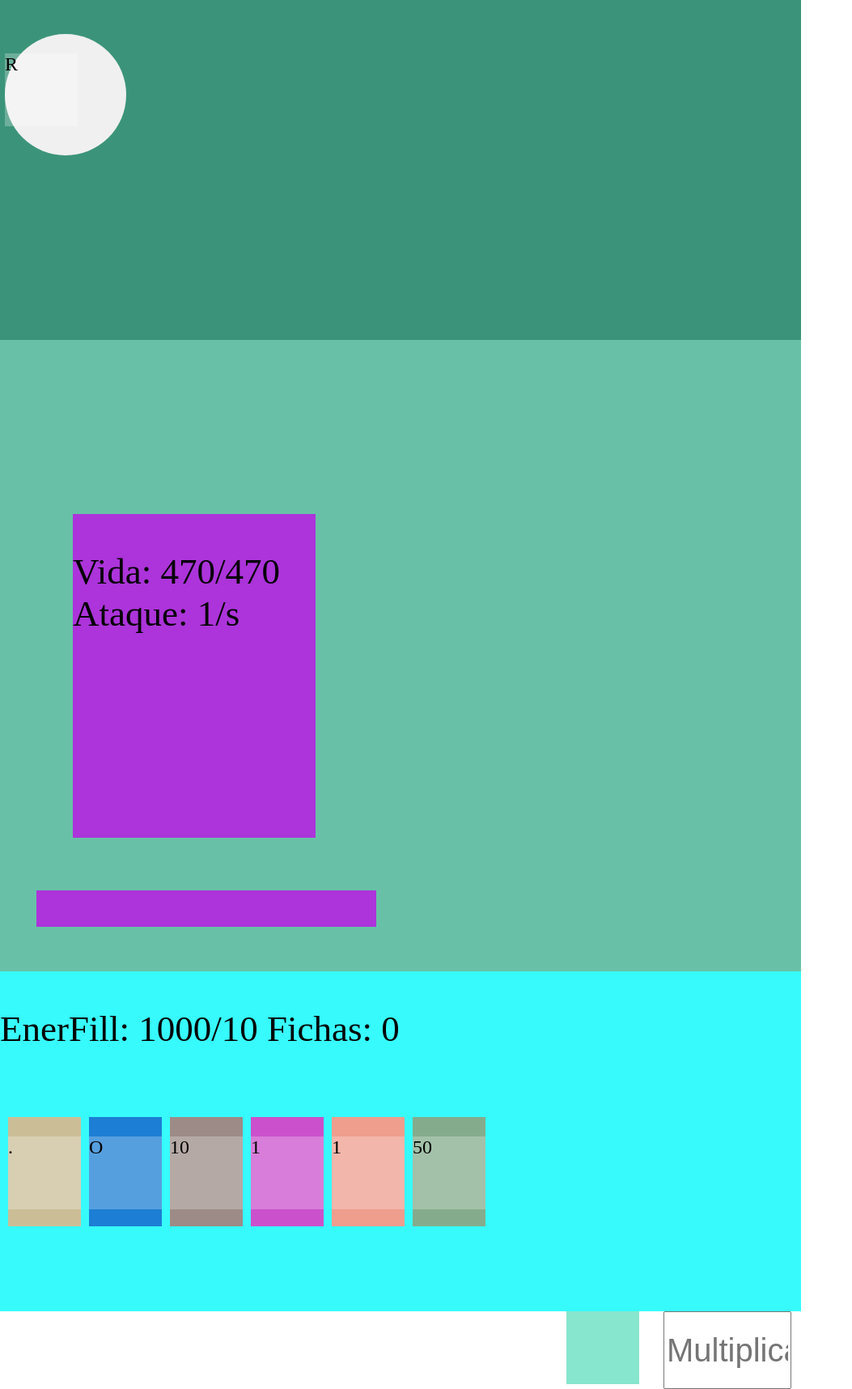
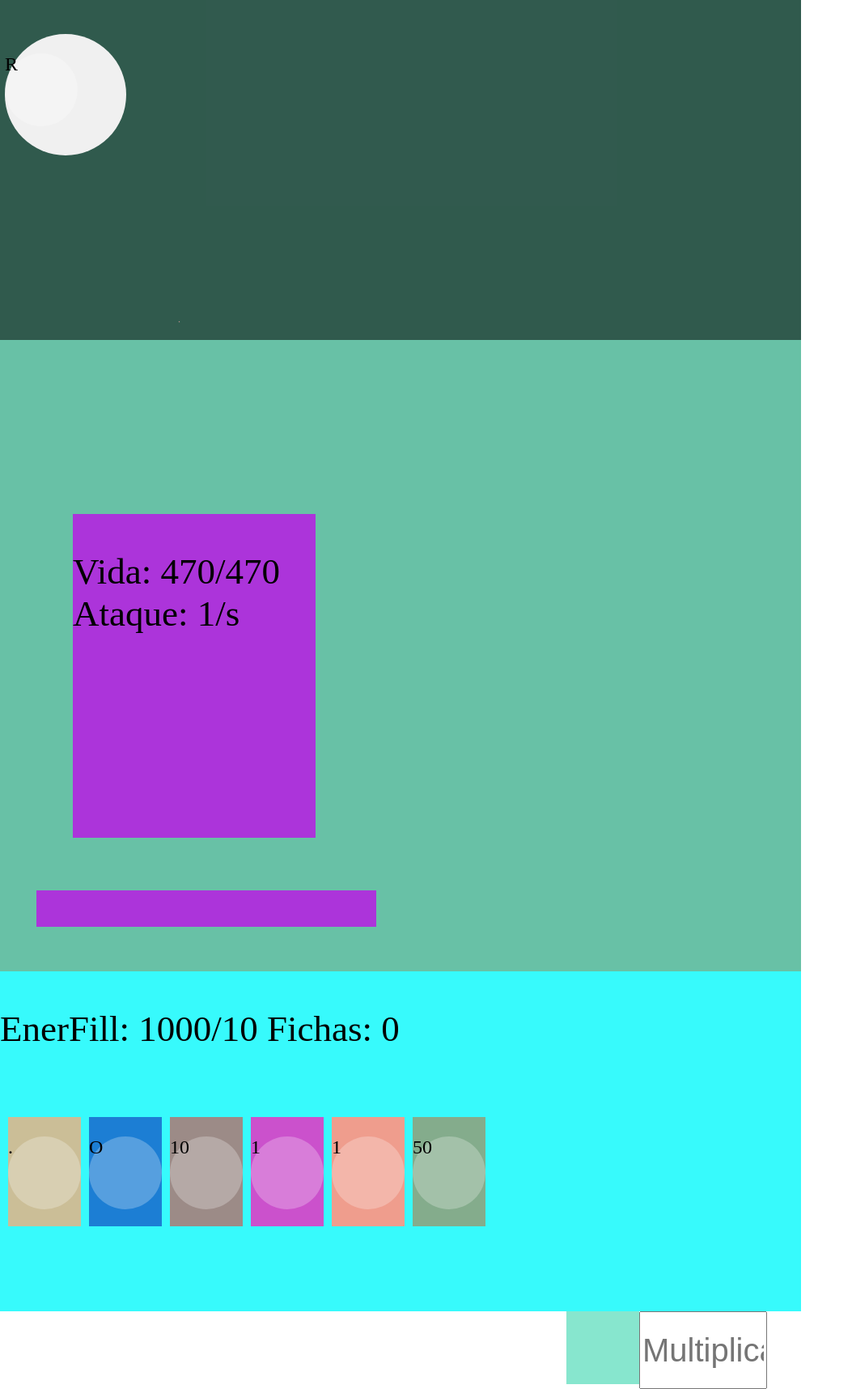
Before and after one commit to Raulencio/games, a PHP site: page /cofa.html in a window 1280 px wide. Shown: the whole page at 81% size, without its empty margins (0-1053 px from the left). Run offline with PHP 8.4, Linux system fonts and the light colour scheme.

Commit message:
Add files via upload

```diff
--- a/css/niahi.css
+++ b/css/niahi.css
@@ -3,6 +3,7 @@
     width:90px;
     height:90px;
     font-size: 24px;
+    border-radius:90px;
 
 }
 .cart:hover{
@@ -12,7 +13,23 @@ transform:scale(1.1,1.1);z-index:10;
     width:150px;
     height:90px;
     position:absolute;
-    left:820px;
+    left:790px;
     top:420px;
     font-size:40px;
 }
+.estrella{
+    width:1px;
+    height:1px;
+    position:absolute;
+    top:0px;
+    left:0px;
+    background-color: whitesmoke;
+    border-radius: 5px;box-shadow: 0px 0px 1px 0px white;
+    transition: all 1.5s;
+}
+.soluna{
+    z-index:10;
+}
+.cielo{
+    z-index:5;
+}
```
